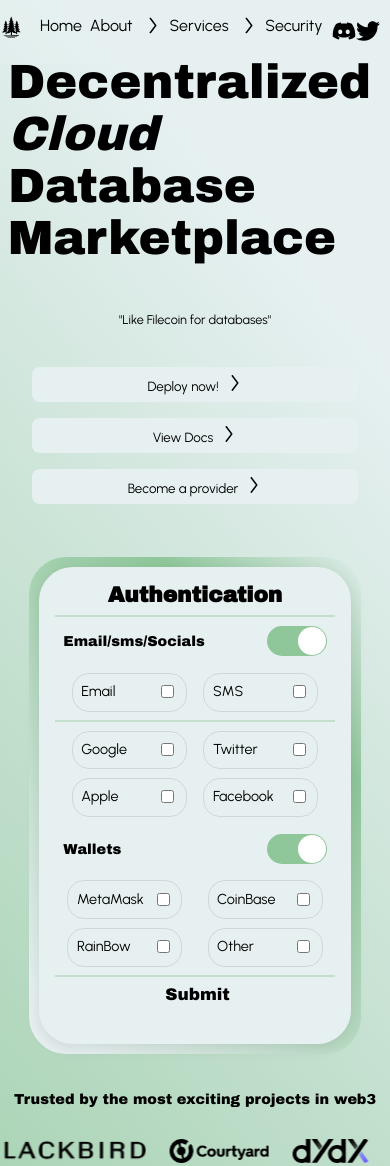
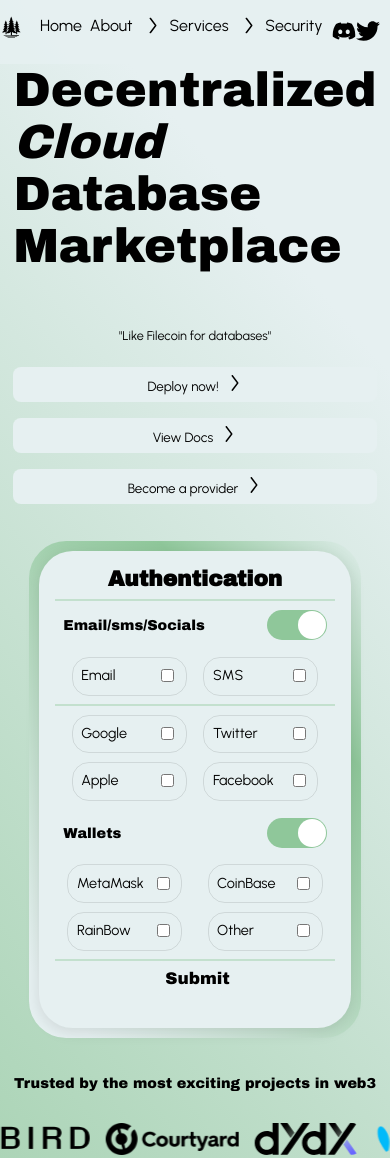
Before and after one commit to Senior-toreodor/mockup_test, a React (Vite) app: page / in a window 390 px wide. Built offline with nearby package versions, Linux system fonts and the light colour scheme.

Commit message:
adding responsice front for phones

```diff
--- a/src/GifContainer.css
+++ b/src/GifContainer.css
@@ -219,7 +219,7 @@
 
     .mainText {
         font-size: 3rem; /* Reduce font-size on smaller screens */
-        margin: 0.5rem;
+        margin: 1rem;
     }
 
     .quoteText {
@@ -229,7 +229,7 @@
     }
 
     .buttonPannel {
-        padding: 2rem; /* Reduce top padding on smaller screens */
+        padding: 1rem; /* Reduce top padding on smaller screens */
     }
 
     .submitButton {
--- a/src/Header.css
+++ b/src/Header.css
@@ -133,9 +133,9 @@
     .siteHeader {
         position: fixed;
         padding: 0;
-        background: rgba(230, 240, 241, 0.3);
+        background: rgba(230, 240, 241, 0.9);
         flex-direction: column; /* Stack elements vertically on small screens */
-
+        z-index:1;
         display: flex;
         flex-direction: row;
         justify-content: space-between; /* Align content horizontally */
--- a/src/Header.jsx
+++ b/src/Header.jsx
@@ -53,12 +53,12 @@
                         </a>
                     </li>
                     <li>
-                        <a href="/">
+                        <a>
                             <span>Home</span>
                         </a>
                     </li>
                     <li>
-                        <a href="/about">
+                        <a>
                         <span>About</span>
                             <img src={arrow} className="arrow" />
                         </a>
@@ -83,7 +83,7 @@
                         </div>
                     </li>
                     <li>
-                        <a href="/services">
+                        <a>
                         <span>Services</span>
                             <img src={arrow} className="arrow" />
                         </a>
@@ -105,7 +105,7 @@
                         </div>
                     </li>
                     <li>
-                        <a href="/">
+                        <a>
                             <span>Security</span>
                         </a>
                     </li>
--- a/src/Slider.css
+++ b/src/Slider.css
@@ -3,6 +3,7 @@
     white-space: nowrap;
     width: 100%;
     max-width: 100%; /* Ensures it doesn't exceed screen width */
+
 }
 
 /* The ticker itself */
@@ -16,6 +17,7 @@
     display: inline-block;
     margin-right: 2rem; /* Reduce margin for smaller screens */
     vertical-align: middle; /* Align items vertically */
+    white-space: nowrap;
 }
 
 .ticker-item img {
@@ -47,15 +49,43 @@
         }
 
     .ticker {
-        animation-duration: 40s; /* Slower animation on mobile */
+        animation-duration: 10s; /* Slower animation on mobile */
     }
-}
+    .ticker-container {
+        overflow: hidden;
+        white-space: nowrap;
+        width: 100%;
+        max-width: 100%;
+    }
 
-@media not all and (min-resolution:.001dpcm) {
-    @supports (-webkit-appearance:none) {
+    /* The ticker itself */
+    .ticker {
+        display: inline-block;
+        white-space: nowrap; /* Ensure items do not wrap */
+        animation: ticker 35s linear infinite; /* Adjust duration as needed */
+    }
+
+    /* Each item in the ticker */
+    .ticker-item {
+        display: inline-block;
+        margin-right: 1rem; /* Adjust for mobile spacing */
+        vertical-align: middle;
+    }
+
         .ticker-item img {
-            -webkit-transform: translateX(0); /* Safari-specific fix */
+            height: 2rem; /* Adjust image size for mobile */
+            object-fit: contain;
+            border-radius: 5px;
+        }
+
+    /* Animation keyframes */
+    @keyframes ticker {
+        0% {
             transform: translateX(0);
+        }
+
+        100% {
+            transform: translateX(-200%);
         }
     }
 }
```
Also changed, not shown: src/Footer.css (line endings or trailing spaces), src/Slider.jsx (line endings or trailing spaces).
